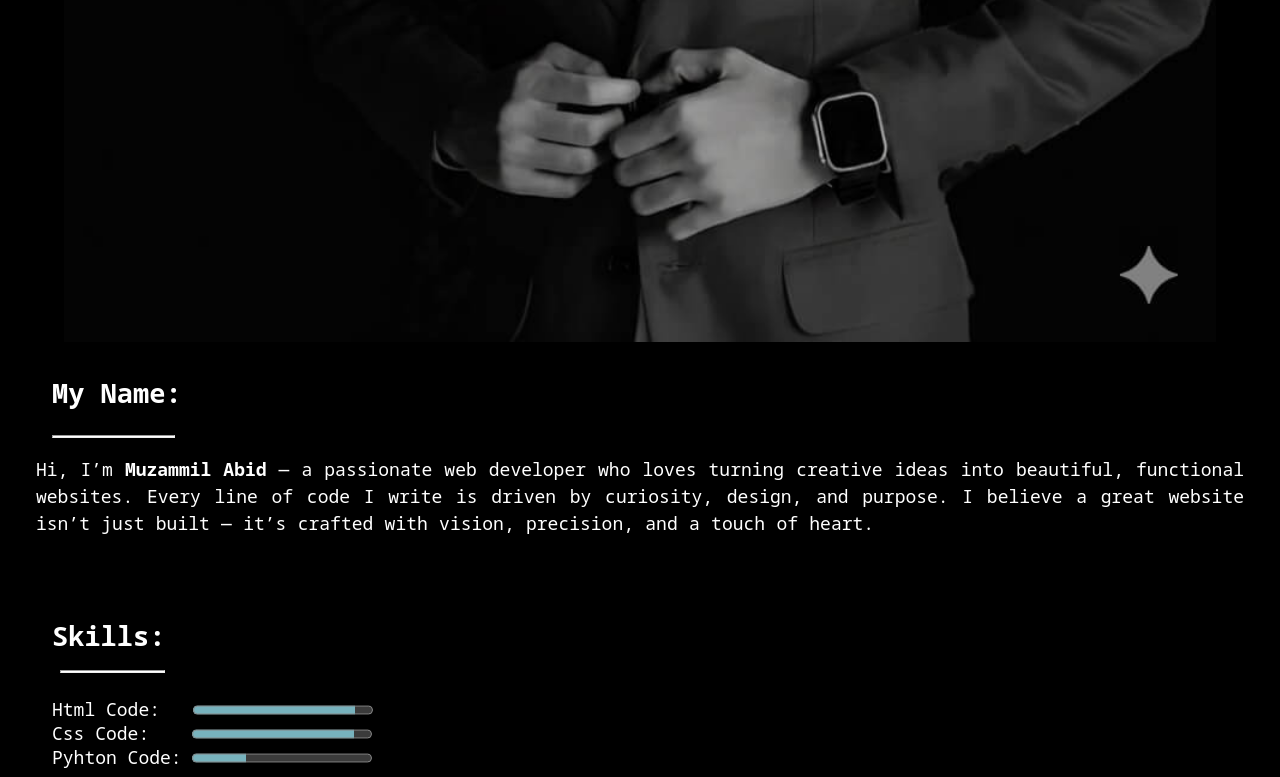
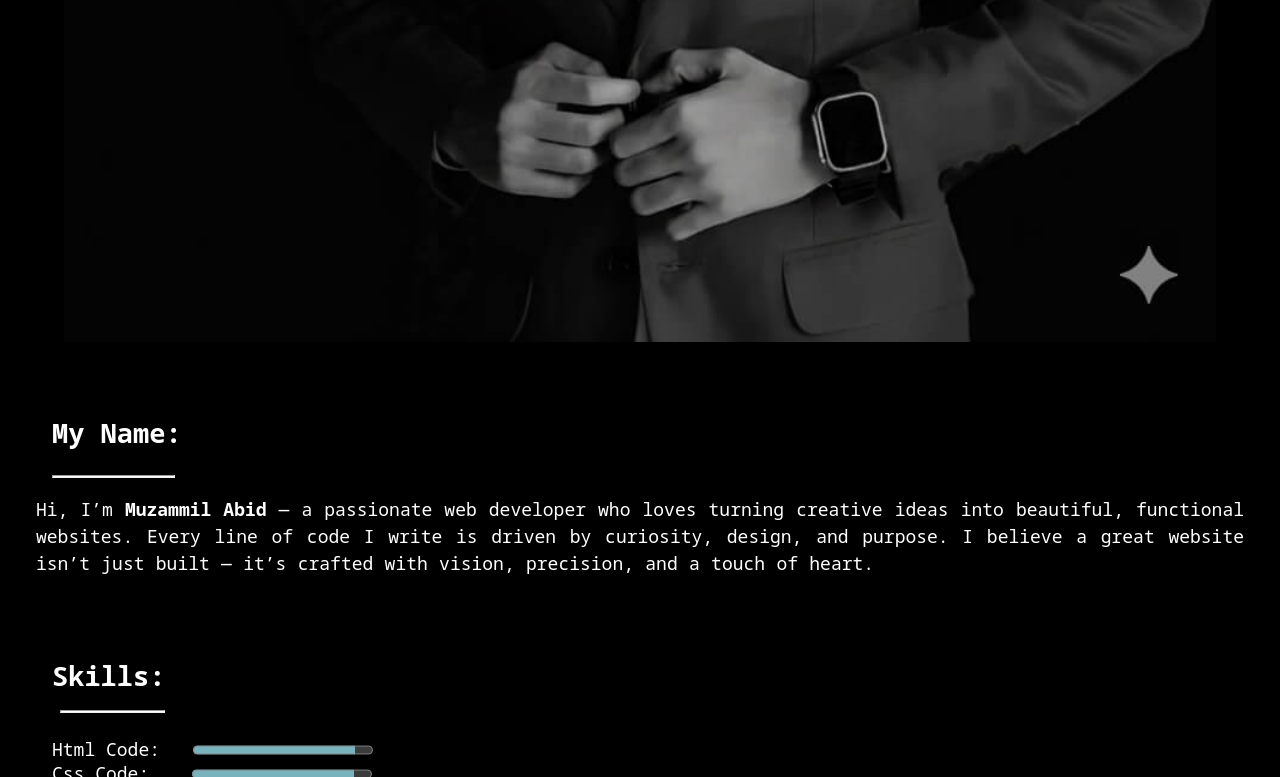
Before and after one commit to muzammilabid1/porfolio-website-project, a plain HTML site: page index.html in a window 1280 px wide. Shown: the part 1334-2111 px from the top of the page. Drawn offline with nearby package versions, Linux system fonts and the light colour scheme; a web font is replaced by a local one.

Commit message:
Update style.css new

```diff
--- a/style.css
+++ b/style.css
@@ -156,7 +156,7 @@ body {
     gap: 2rem;
   }
 }
-@media (max-width: 238px) {
+@media (max-width: 266px) {
   html {
     font-size: 15px;
   }
@@ -167,7 +167,7 @@ body {
     gap: 1rem;
   }
 }
-@media (max-width: 185px) {
+@media (max-width: 190px) {
   html {
     font-size: 14px;
   }
@@ -268,11 +268,14 @@ body {
   padding: 0 5vw;
   display: block;
   object-fit: cover;
+  margin-bottom: 15vh;
 }
 
                               /*? ABOUT SECTION */
 #about{
-   margin-top: 10vh;
+   /* margin-top: 10vh; */
+   scroll-margin-top: 30vh;
+   /* scroll-margin-bottom: 30vh; */
 }
 .about1 h2 {
   color: #fff;
@@ -311,9 +314,7 @@ body {
 }
 
                                         /*** skills */
-#skills {
-    scroll-margin-top: 10vh;
-}
+
 
 
 .skills{
@@ -394,6 +395,7 @@ progress{
 
                                             /* PHOTOS SECTION */
 #photos{
+  scroll-margin-top: 10vh;
 
   & h2{
     color: #fff;
```
Lines whose indentation alone changed are shown as unchanged.
